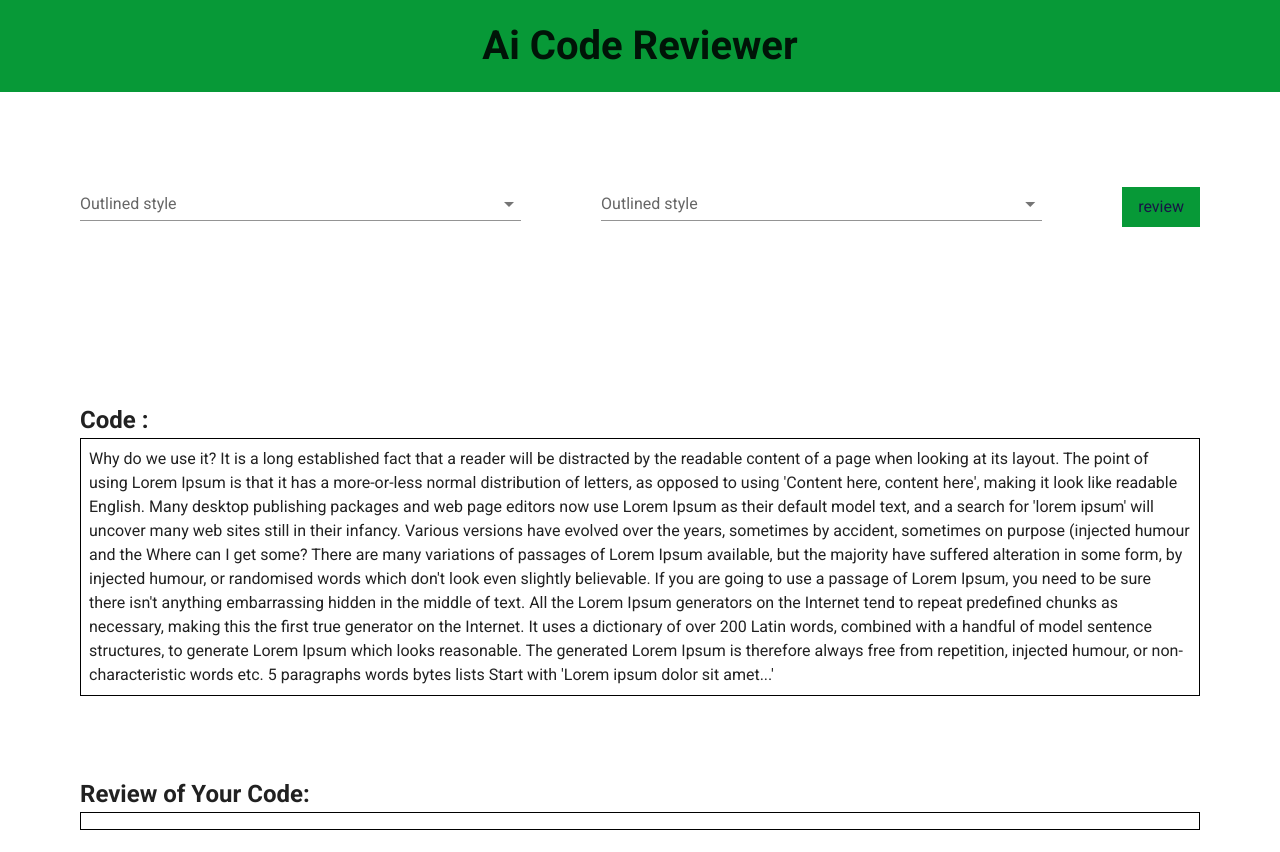
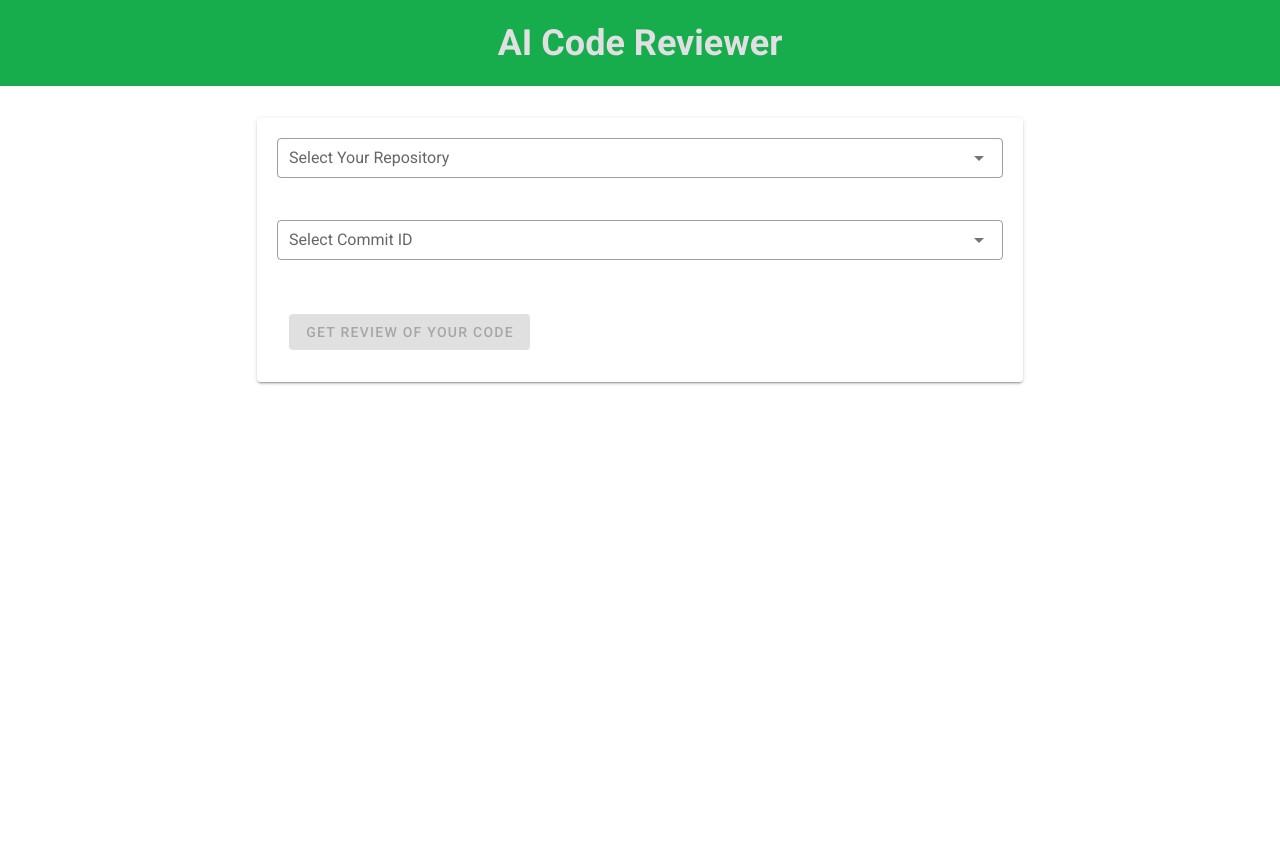
Before and after one commit to pragya-tripathi123/AICodeReviewerFrontEnd, a Vue app: page / in a window 1280 px wide. Shown: the top 852 px of the page. After the commit the page ends 800 px from the top, so only its background shows below. Built offline with nearby package versions, Linux system fonts and the light colour scheme; no server answers.

Commit message:
change home view

```diff
--- a/src/components/Home.vue
+++ b/src/components/Home.vue
@@ -1,88 +1,130 @@
 <template>
-    <div class="">
+    <v-container fluid class="pa-0">
         <div class="header">
-           <h1> Ai Code Reviewer </h1>
+           <h2> AI Code Reviewer </h2>
         </div>
-        <div class="top">
+
+      <v-container class="mt-5">
+        <v-row justify="center">
+          <v-col cols="12" md="8">
+            <v-card class="pa-5">
               <v-select
                 v-model="name"
                 :items="repoName"
-            label= "Outlined style"
+                label="Select Your Repository"
+                outlined
+                dense
+                class="mb-4"
               ></v-select>
               <v-select
                 v-model="id"
                 :items="commitId"
-            label="Outlined style"
+                label="Select Commit ID"
+                outlined
+                dense
+                class="mb-4"
               ></v-select>
-            <button class="btn">
-                review
-            </button>
-        </div>
-        <div class="bottom">
-            <h2>Code :</h2>
-            <div class="code">
+              <v-btn
+                class="ma-3"
+                color="success"
+                @click="callCodeReviewer"
+                :disabled="!name || !id"
+              >
+                Get Review of Your Code
+              </v-btn>
+            </v-card>
+          </v-col>
+        </v-row>
 
-                            Why do we use it?
-            It is a long established fact that a reader will be distracted by the readable content of a page when looking at its layout. The point of using Lorem Ipsum is that it has a more-or-less normal distribution of letters, as opposed to using 'Content here, content here', making it look like readable English. Many desktop publishing packages and web page editors now use Lorem Ipsum as their default model text, and a search for 'lorem ipsum' will uncover many web sites still in their infancy. Various versions have evolved over the years, sometimes by accident, sometimes on purpose (injected humour and the
-            Where can I get some?
-            There are many variations of passages of Lorem Ipsum available, but the majority have suffered alteration in some form, by injected humour, or randomised words which don't look even slightly believable. If you are going to use a passage of Lorem Ipsum, you need to be sure there isn't anything embarrassing hidden in the middle of text. All the Lorem Ipsum generators on the Internet tend to repeat predefined chunks as necessary, making this the first true generator on the Internet. It uses a dictionary of over 200 Latin words, combined with a handful of model sentence structures, to generate Lorem Ipsum which looks reasonable. The generated Lorem Ipsum is therefore always free from repetition, injected humour, or non-characteristic words etc.
+        <v-row justify="center" v-if="code || review" class="mt-5">
+            <v-col cols="12">
+          <v-divider class="my-10 f"></v-divider>
+        </v-col>
+          <v-col cols="12" md="10">
+            <!-- Code Section -->
 
-            5
-                paragraphs
-                words
-                bytes
-                lists
-                Start with 'Lorem
-            ipsum dolor sit amet...'
+            <v-card class="pa-3 mb-4">
+              <v-card-title>Code:</v-card-title>
+              <v-divider></v-divider>
+              <v-card-text>
+                <pre class="code-box">{{ code }}</pre>
+              </v-card-text>
+            </v-card>
 
-            </div>
-            <h2>Review of Your Code:</h2>
-            <div class="review">
-
-            </div>
-        </div>
-    </div>
+            <!-- Review Section -->
+            <v-card class="pa-3">
+              <v-card-title>Review of Your Code:</v-card-title>
+              <v-divider></v-divider>
+              <v-card-text>
+                <pre class="review-box">{{ review }}</pre>
+              </v-card-text>
+            </v-card>
+          </v-col>
+        </v-row>
+      </v-container>
+    </v-container>
   </template>
 
   <script>
-export default{
-    name : 'HomeView',
+  import axios from 'axios';
+
+  export default {
+    name: 'HomeView',
     data: () => ({
-      name : '',
-      id : '',
+      name: '',
+      id: '',
       repoName: ['Foo', 'Bar', 'Fizz', 'Buzz'],
       commitId: ['Foo', 'Bar', 'Fizz', 'Buzz'],
+      code: '',
+      review: ''
     }),
+    mounted() {
+      this.fetchRepoData();
+    },
+    methods: {
+      async fetchRepoData() {
+        try {
+          const response = await axios.get('API_ENDPOINT');
+          this.repoName = response.data.repoNames;
+          this.commitId = response.data.commitIds;
+        } catch (error) {
+          console.error('Error fetching data:', error);
         }
+      },
+
+      async callCodeReviewer() {
+        try {
+          const response = await axios.get('API_ENDPOINT');
+          this.code = response.data.code;
+          this.review = response.data.review;
+        } catch (error) {
+          console.error('Error fetching data:', error);
+        }
+      }
+    }
+  };
   </script>
 
-<style>
-.header{
-    font-size: 20px;
+  <style scoped>
+  .v-application--wrap {
+    min-height: 100vh;
+    background: #f5f5f5;
+  }
+  .header {
+    font-size: 24px;
     font-weight: bold;
-    background-color: rgb(7, 153, 55);
+    background-color: rgb(24, 173, 76);
     padding: 1rem;
     text-align: center;
+    color: rgb(224, 224, 227);
   }
-.top{
-    padding: 5rem;
-    display: flex;
-    gap:5rem;
-    align-items: center;
-}
-.btn{
-    background-color: rgb(7, 153, 55);
-    /* margin: 0.5rem 0rem; */
-    padding: 0.5rem 1rem;
-    border: 1 px solid black;
-    color: rgb(23, 23, 69);
-}
-.bottom{
-    padding: 5rem;
-}
-.code, .review{
-    border: 1px solid black;
-    margin-bottom: 5rem;
-    padding: 0.5rem;
+  .code-box,
+  .review-box {
+    background-color: #f4f4f4;
+    border-radius: 5px;
+    padding: 1rem;
+    white-space: pre-wrap;
+    word-break: break-all;
+    font-family: 'Courier New', Courier, monospace;
   }
   </style>
```
Lines whose indentation alone changed are shown as unchanged.
